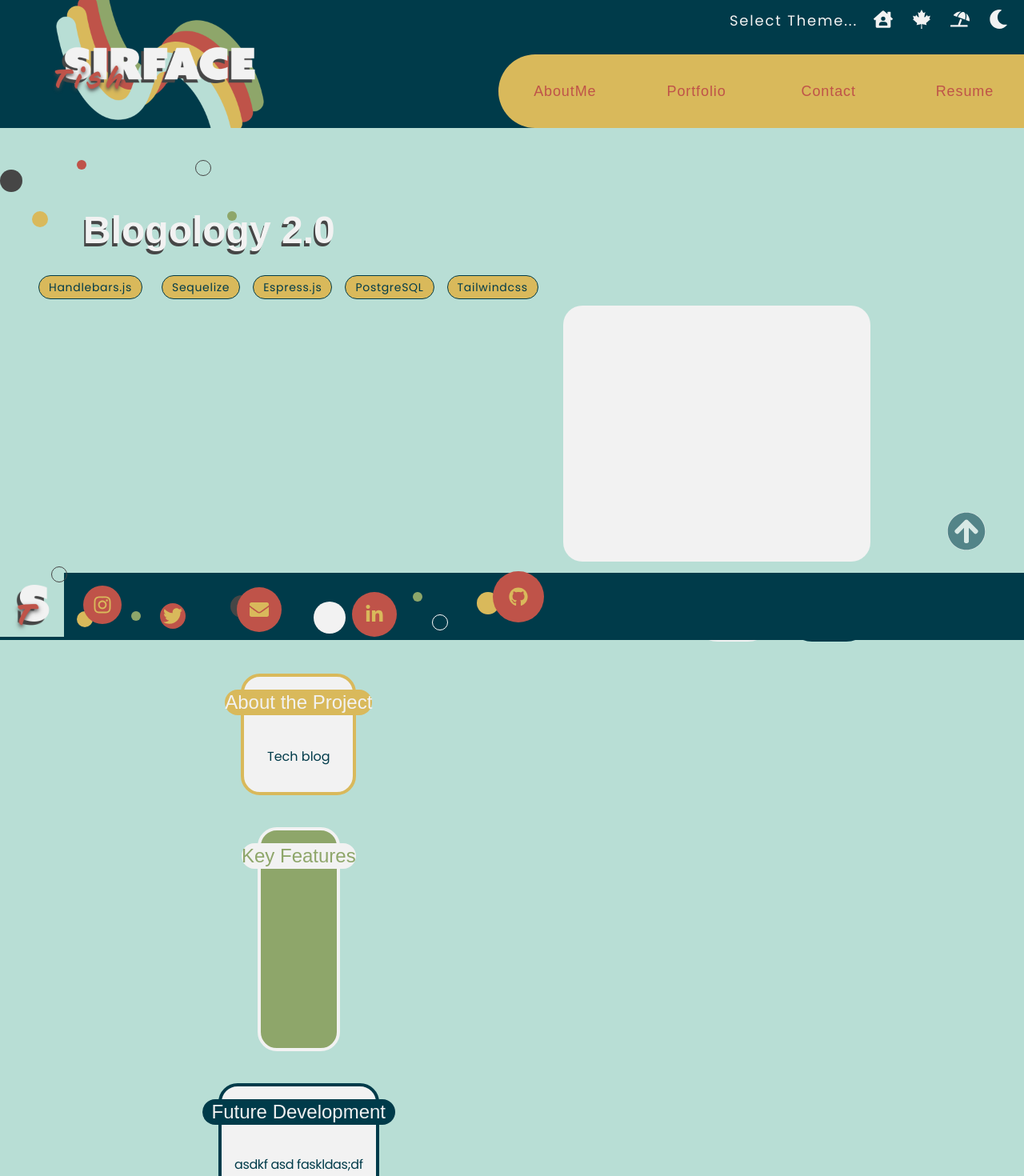
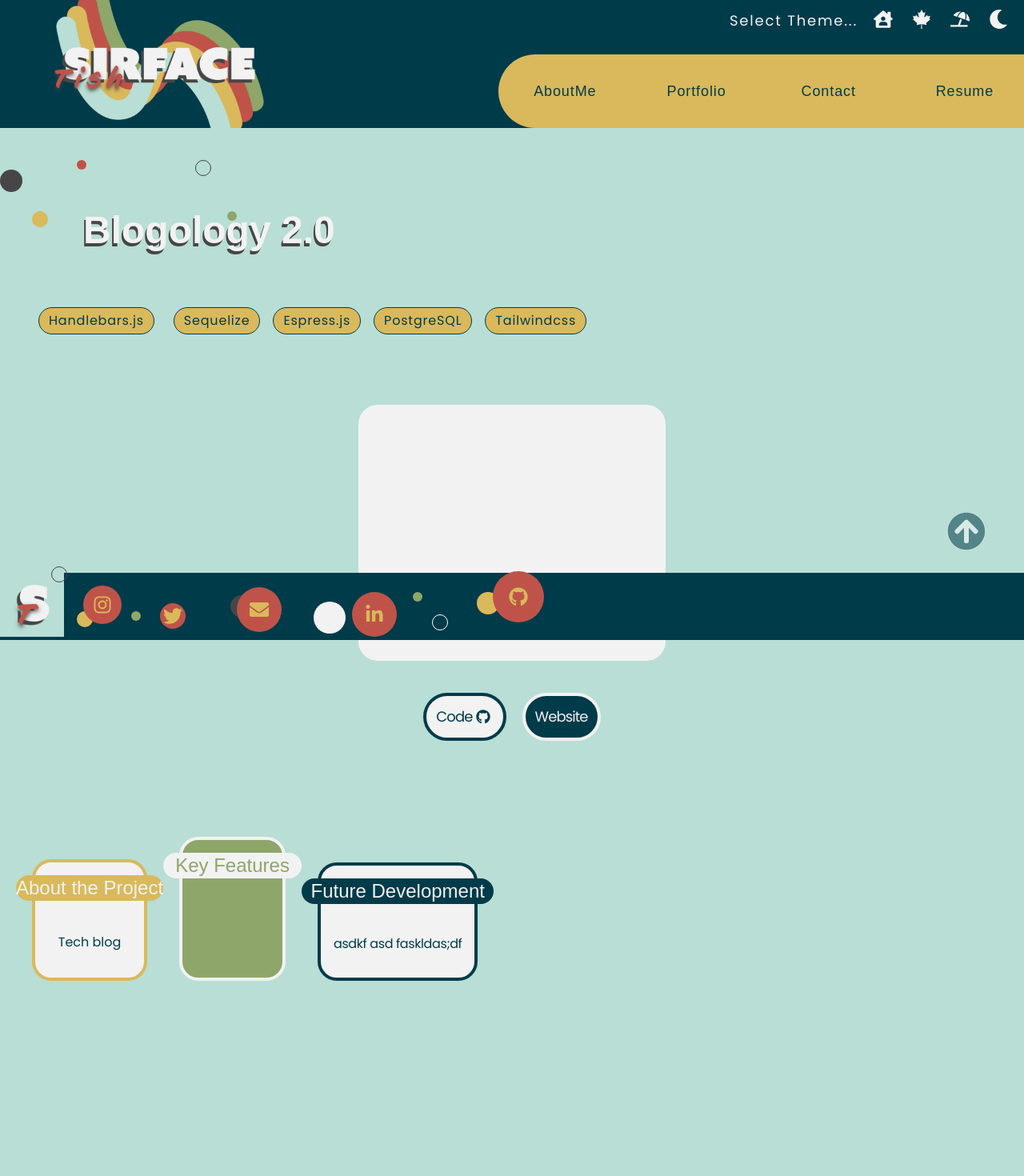
Before and after one commit to ThisTish/Portfolio_of_Tish, a React (Vite) app: page /project/1 in a window 1280 px wide. Shown: the top 1470 px of the page at 80% size. Built offline with nearby package versions, Linux system fonts and the light colour scheme; a web font is replaced by a local one.

Commit message:
project page responsive

```diff
--- a/src/components/Landing/DreamDrop.jsx
+++ b/src/components/Landing/DreamDrop.jsx
@@ -88,7 +88,7 @@ const DreamDrop = () => {
 
 			{/* preview before save */}
 			{picStatus === 'preview' && (
-				<form onSubmit={handleSubmit} method="post" className="dropzone flex flex-col items-center md:my-40 md:items-end space-y-10" id="dream-dropzone">
+				<form onSubmit={handleSubmit} method="post" className="dropzone max-w-xl flex flex-col items-center md:my-40 md:items-end space-y-10" id="dream-dropzone">
 					<img src={preview} className=" border-8 border-highlight rounded-3xl flex items-end shadow-lg" />
 
 					<Input
@@ -103,8 +103,8 @@ const DreamDrop = () => {
 				</form>
 			)}
 			{picStatus === 'saved' && (
-				<div className="flex flex-col my-10 items-center space-x-10">
-					<img src={preview} alt="Preview of your dream" className="w-48 my-10 md:w-96 h-48 md:h-96 border-8 border-highlight rounded-3xl shadow-lg" />
+				<div className="flex flex-col my-10 items-center space-x-10 space-y-10">
+					<img src={preview} alt="Preview of your dream" className="max-w-80 md:max-w-xl border-8 border-highlight rounded-3xl shadow-lg" />
 					<div className="flex flex-col text-secondary space-y-3">
 						<p className="text-lg lg:text-xl ">Your Dream has been saved!</p>
 						<hr className="shadow-lg border-2 border-highlight w-3/4 rounded-3xl"></hr>
--- a/src/components/NavBar.jsx
+++ b/src/components/NavBar.jsx
@@ -4,12 +4,12 @@ import { NavLink } from 'react-router-dom'
 
 
 const NavBar = () => {
-  const linkClass = ({isActive}) => isActive ? "font-sans tracking-wider rounded-full flex items-center justify-center px-1 bg-red text-yellow" : "font-sans tracking-wider bg-transparent rounded-full lg:py-7  px-1 hover:bg-red hover:text-yellow"
+  const linkClass = ({isActive}) => isActive ? "font-sans tracking-wider rounded-full flex items-center justify-center px-1 bg-secondary text-yellow " : "font-sans tracking-wider bg-transparent rounded-full lg:py-7  px-1 hover:bg-red hover:text-yellow"
 
   return (
 	<div>
 
-    <nav className="text-xs text-red rounded-tl-full rounded-bl-full py-2 lg:py-0 bg-yellow max-w-screen-md absolute -bottom-14 right-0 flex z-20 md:text-base lg:bottom-0 lg:text-lg">
+    <nav className="text-xs text-secondary rounded-tl-full rounded-bl-full py-2 lg:py-0 bg-yellow max-w-screen-md absolute -bottom-14 right-0 flex z-20 md:text-base lg:bottom-0 lg:text-lg">
       <ul className='  py-1 px-10 flex flex-col space-y-3 -mr-3 lg:space-y-0  lg:flex-row lg:space-x-20' >
         <NavLink className={linkClass} to='/about' >AboutMe</NavLink>
         <NavLink className={linkClass} to='/portfolio' >Portfolio</NavLink>
--- a/src/pages/Project.jsx
+++ b/src/pages/Project.jsx
@@ -28,11 +28,11 @@ const Project = () => {
 	const { title, tags, videoSrc, description, keyPoints, futureIdeas, websiteLink, repoLink } = project
 
 	return (
-		<div className='flex flex-col min-h-screen my-10 space-y-16 md:space-y-24 lg:space-y-0 md:pb-32 lg:pb-48'>
-			<div className='flex flex-col space-y-6 md:space-y-10  '>
+		<div className='flex flex-col min-h-screen my-10 space-y-16 md:space-y-24 lg:space-y-0 md:pb-32 lg:pb-48 xl:space-y-20'>
+			<div className='flex flex-col space-y-6 md:space-y-10 lg:space-y-20 '>
 				<Headings text={title} />
 
-				<div className='tags flex flex-wrap space-x-4 justify-center text-xs text-secondary tracking-wider md:justify-start lg:ml-10 md:text-sm'>
+				<div className='tags flex flex-wrap space-x-4 justify-center text-xs text-secondary tracking-wider md:justify-start lg:ml-10 md:text-sm lg:text-base'>
 					{tags.map((tag, index) => (
 						<div key={index} className='tag bg-yellow rounded-3xl m-2 border border-secondary'  >
 							<p className='px-3 py-1'>{tag}</p>
@@ -42,17 +42,21 @@ const Project = () => {
 				</div>
 			</div>
 
-			<div className='links flex flex-col items-center space-y-5 md:space-y-10 lg:items-end lg:justify-start lg:mx-20 xl:mx-48'>
+
+			{/* small video section */}
+			<div className='links flex flex-col items-center space-y-5 md:space-y-10 lg:items-end lg:justify-start lg:hidden xl:flex xl:items-center'>
 				{/* video link here */}
 				<div className='video border-5 border-shadow bg-highlight rounded-3xl w-60 h-40 md:w-80 md:h-60 lg:w-96 lg:h-80'></div>
 
 				<div className='buttons flex space-x-5 items-center'>
+					<a href={repoLink} aria-label={`${title} GitHub repository`}><ButtonSecondary text='Code' icon={<FaGithub className='m-1' />} /></a>
 					<a href={websiteLink} aria-label={title}><Button text='Website' /></a>
-					<a href={repoLink} aria-label={`${title} GitHub repository`}><ButtonSecondary text='Code' icon={<FaGithub className='m-1' />} /></a>
 				</div>
 			</div>
 
-			<div className='flex flex-col items-center p-10 text-center text-secondary space-y-10 lg:w-1/3 lg:mx-40 md:pb-40'>
+
+			<div className="flex justify-between">
+				<div className='flex flex-col items-center p-10 text-center text-secondary gap-10 md:pb-40 lg:max-w-3xl xl:max-w-full xl:flex-row xl:items-end'>
 
 					{/* about */}
 					<ProjectCards
@@ -73,10 +77,10 @@ const Project = () => {
 						borderColor="highlight"
 						bgColor="green"
 					>
-					<ul className='keyPoints mx-auto space-y-4 leading-tight w-3/4'>
+						<ul className=' keyPoints mx-auto gap-10 leading-tight w-3/4 md:w-auto md:flex'>
 							{keyPoints.map((kp, index) => (
-						<li key={index}>
-							<span className='font-semibold tracking-wide'>{kp.title}<br /></span>{kp.description} </li>
+								<li key={index} className='text-highlight space-y-3'>
+									<span className='font-semibold'>{kp.title}</span> <p className="tracking-tight">{kp.description}</p> </li>
 							))}
 						</ul>
 					</ProjectCards>
@@ -91,8 +95,19 @@ const Project = () => {
 					>
 						<p className='tracking-tight leading-tight'>{futureIdeas}</p>
 					</ProjectCards>
+					</div>
 
 
+					{/* large video section */}
+					<div className='links hidden lg:flex flex-col items-center space-y-5 md:space-y-10 xl:hidden'>
+						{/* video link here */}
+						<div className='video border-5 border-shadow bg-highlight rounded-3xl w-60 lg:mr-10 h-40 md:w-80 md:h-60 lg:w-96 lg:h-80'></div>
+
+						<div className='buttons flex space-x-5 items-center'>
+							<a href={repoLink} aria-label={`${title} GitHub repository`}><ButtonSecondary text='Code' icon={<FaGithub className='m-1' />} /></a>
+							<a href={websiteLink} aria-label={title}><Button text='Website' /></a>
+					</div>
+				</div>
 
 
 			</div>
```
Lines whose indentation alone changed are shown as unchanged.
